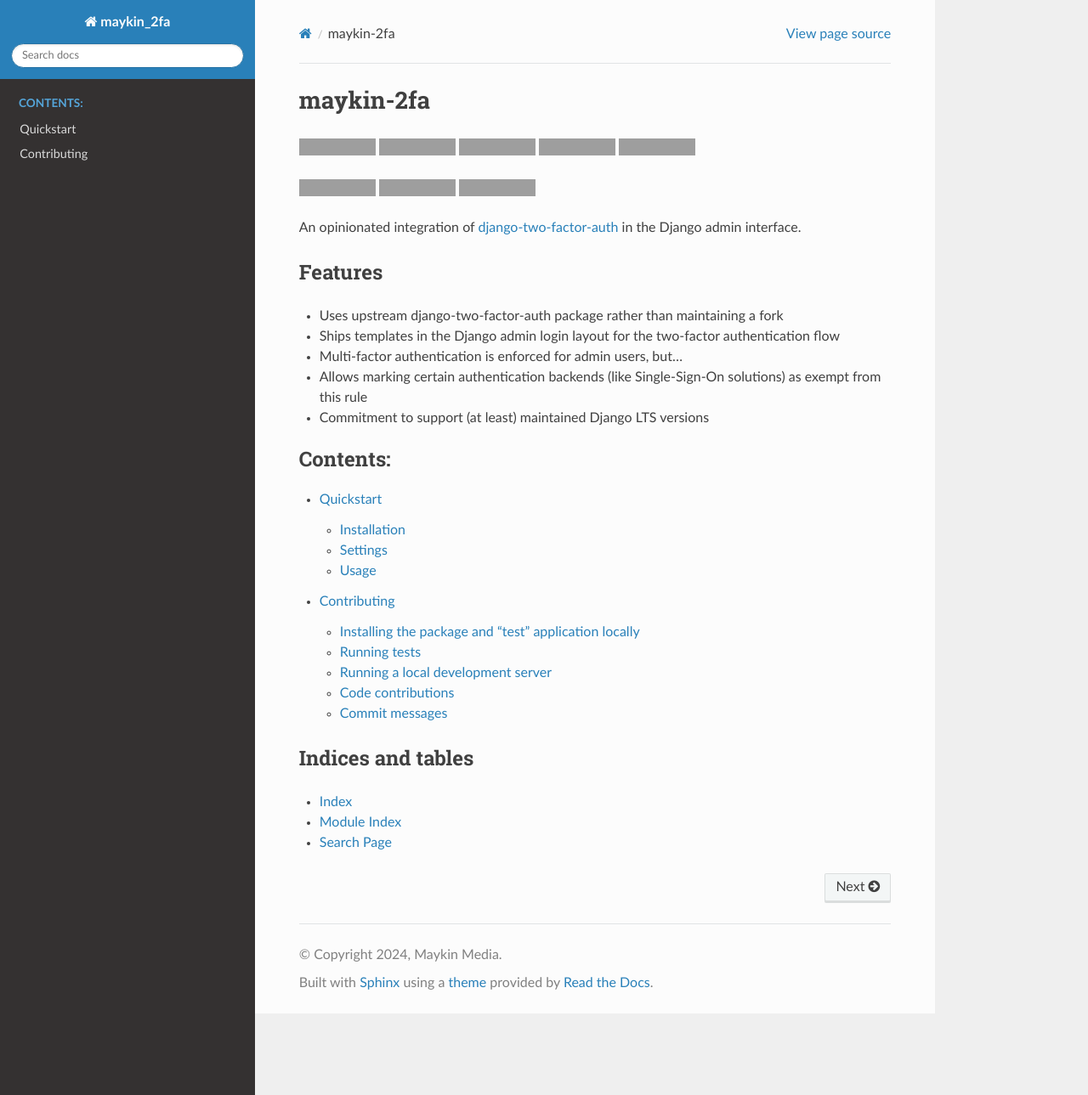
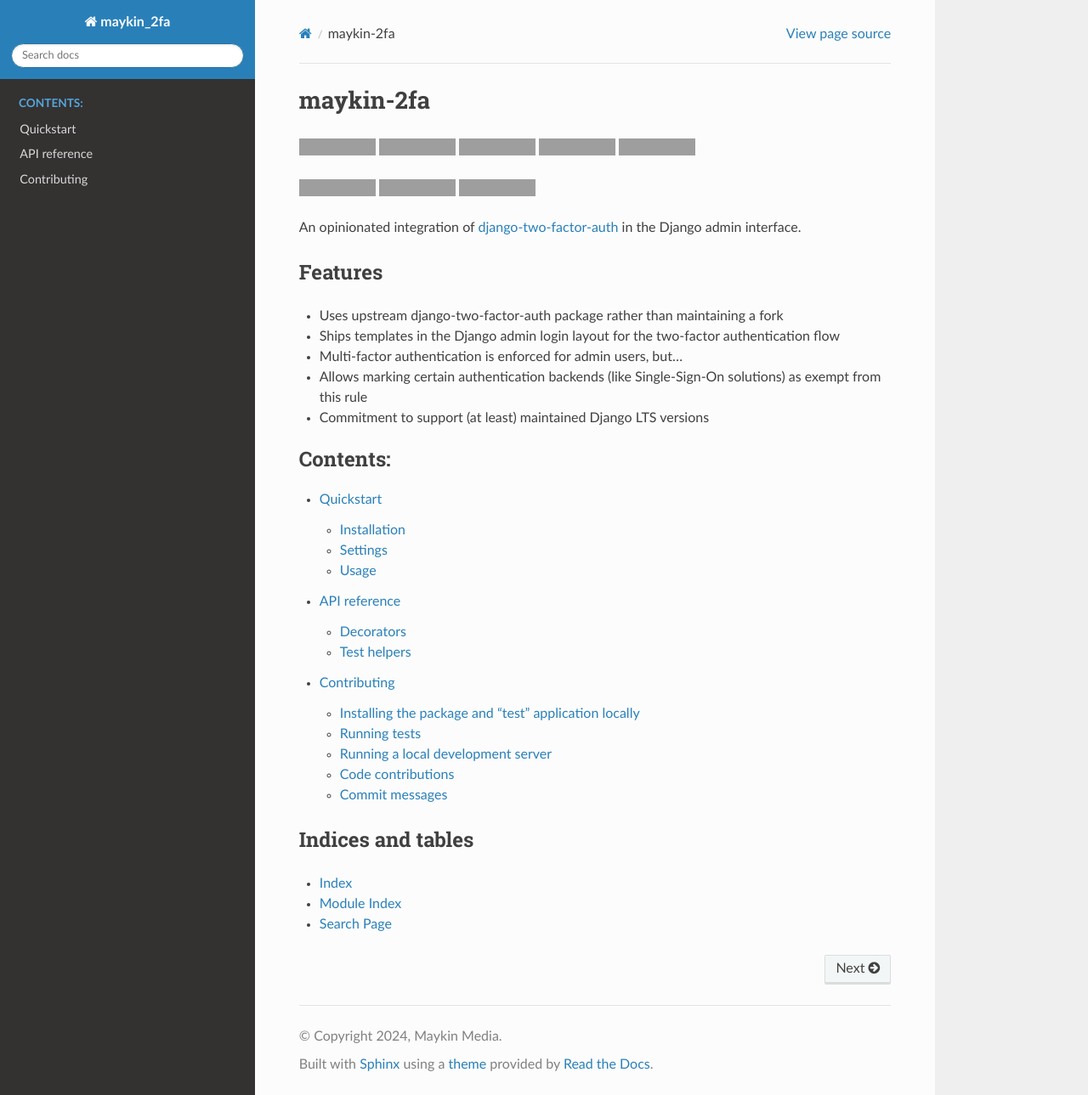
Before and after one commit to maykinmedia/maykin-2fa, a Sphinx documentation site: the page built from docs/index.rst, in a window 1280 px wide and 1289 px high, cut to the strip 0-1289 px from the top of the window. Shown: the whole strip at 85% size. Built offline with Sphinx 7.4.7 and the Read the Docs theme 2.0.0, drawn with Linux system fonts in a browser that asks for light colours; grey boxes are pictures that could not be loaded.

```diff
--- a/docs/conf.py
+++ b/docs/conf.py
@@ -37,6 +37,7 @@ release = "0.1.0"
 extensions = [
     "sphinx.ext.autodoc",
     "sphinx.ext.todo",
+    "sphinx.ext.intersphinx",
 ]
 
 # Add any paths that contain templates here, relative to this directory.
@@ -59,3 +60,10 @@ html_theme = "sphinx_rtd_theme"
 # relative to this directory. They are copied after the builtin static files,
 # so a file named "default.css" will overwrite the builtin "default.css".
 html_static_path = []
+
+intersphinx_mapping = {
+    "django": (
+        "http://docs.djangoproject.com/en/4.2/",
+        "http://docs.djangoproject.com/en/4.2/_objects/",
+    ),
+}
--- a/docs/index.rst
+++ b/docs/index.rst
@@ -27,6 +27,7 @@ Features
    :caption: Contents:
 
    quickstart
+   reference
    contributing
 
 
--- a/docs/quickstart.rst
+++ b/docs/quickstart.rst
@@ -128,3 +128,6 @@ Usage
 Should be plug and play - there is no additional frontend stuff.
 
 You can run ``python manage.py check`` to diagnose potential problems.
+
+We recommend putting a link in the admin user links to the
+``maykin_2fa:account_security`` view where users can manage their backup tokens.
--- /dev/null
+++ b/docs/reference.rst
@@ -0,0 +1,15 @@
+=============
+API reference
+=============
+
+Decorators
+==========
+
+.. automodule:: maykin_2fa.decorators
+   :members:
+
+Test helpers
+============
+
+.. automodule:: maykin_2fa.test
+   :members:
```
